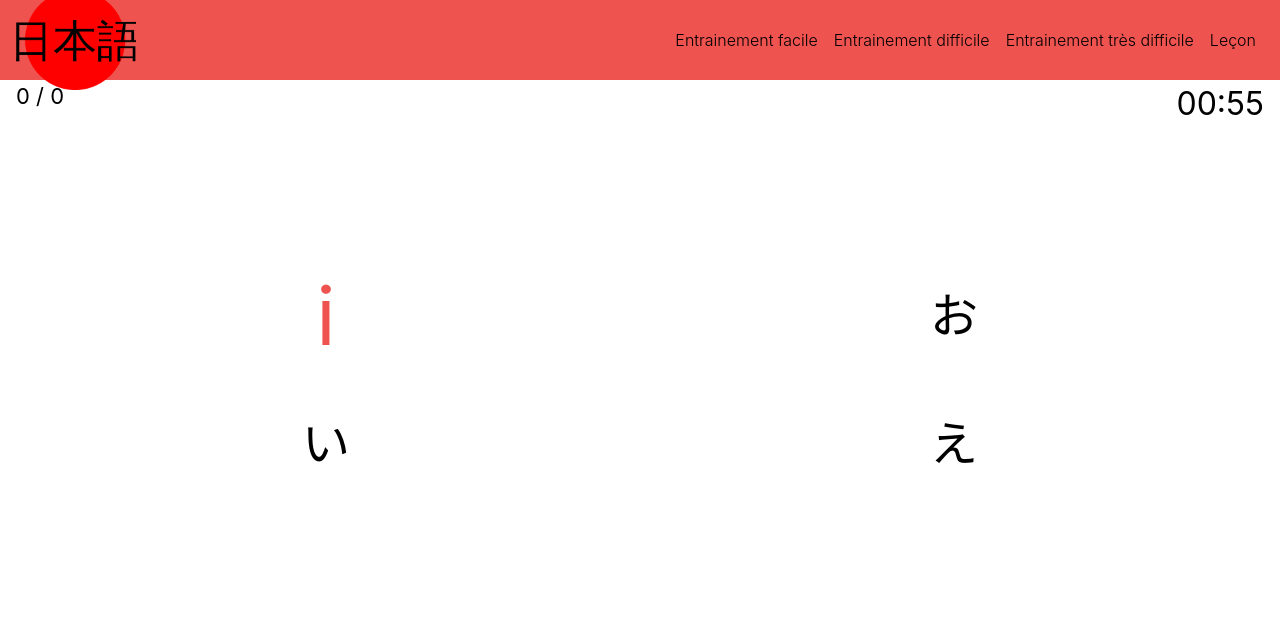
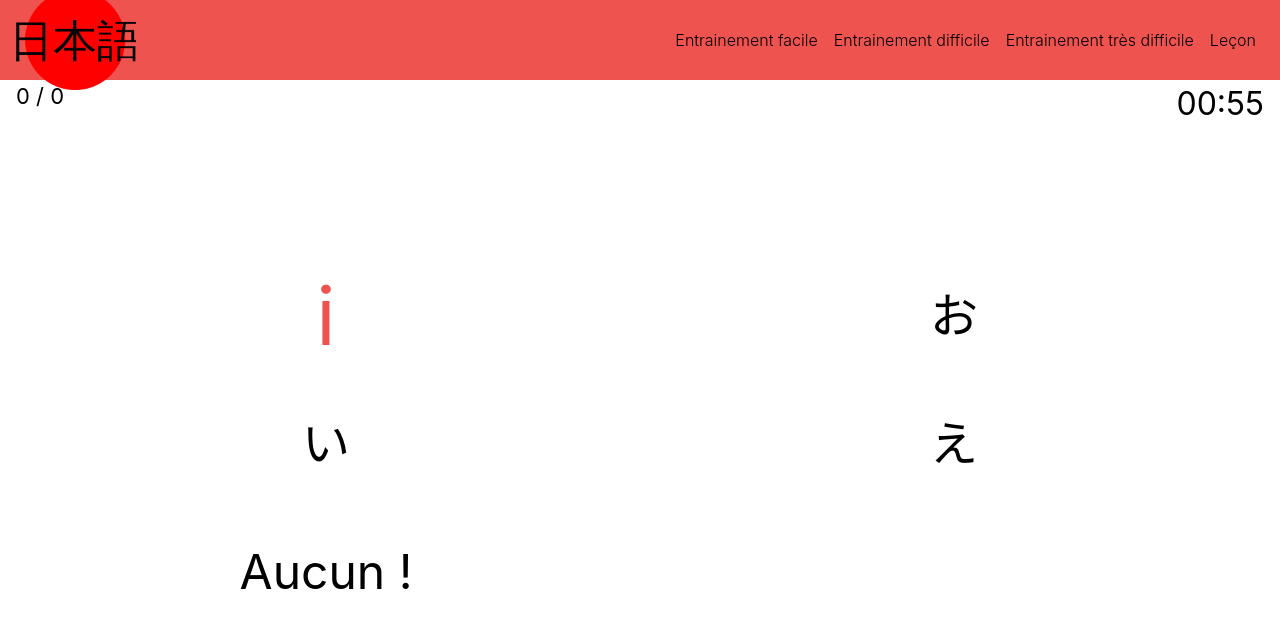
Before and after one commit to croulu/japanese, a React (Create React App) app: page /play in a window 1280 px wide. Shown: the top 628 px of the page. Built offline with nearby package versions, Linux system fonts and the light colour scheme.

Commit message:
proposal "aucun" ok

```diff
--- a/src/component/PlayLesson/PlayItem.tsx
+++ b/src/component/PlayLesson/PlayItem.tsx
@@ -5,6 +5,8 @@ import {Syllable} from "../../domain/Syllable";
 import {Practice} from "../../domain/Practice";
 import {Statistics} from "./Statistics";
 import {CountdownTimer} from "./CountdownTimer";
+import {GuessSyllable} from "../../domain/GuessSyllable";
+import {ProposalNoneOfAbove} from "./ProposalNoneOfAbove";
 
 export const PlayItem = (props: { practice:Practice, level:string }) => {
     const { practice, level } = props;
@@ -34,10 +36,25 @@ export const PlayItem = (props: { practice:Practice, level:string }) => {
         }
     }
 
+    const handleProposalExcludedClick = (syllableToGuess:GuessSyllable) => {
+        if (isCountdowntimer) {
+            const isValid:boolean = syllableToGuess.isGoodAnswerExcluded();
+            setIsChoiceValid(isValid);
+            if (isValid) setSuccess(practice.saveSuccess());
+            setTotalPlay(practice.saveTotalPlay())
+            setTimeout(() => {
+                setIsChoiceValid(undefined);
+                setSyllableToGuess(practice.next());
+            }, 1000);
+        }
+    }
+
     const handleOnTimeout = () => {
         setIsCountdowntimer(false);
         setInformations("fini !");
     };
+
+    // TODO logique métier à enlever dans le rendu du composant
 
     return (
         <div>
@@ -49,12 +66,19 @@ export const PlayItem = (props: { practice:Practice, level:string }) => {
             <div className="playKana">
                 <div className="playItemKana">{syllableToGuess.useDisplay()}</div>
                 {
-                    syllableToGuess.proposals.map((syllable:Syllable) =>
-                            <Proposal key={syllable.id}
-                                      syllable={syllable}
-                                      isKanaToGuess={syllableToGuess.isKanaToGuess}
-                                      handleClick={handleProposalClick}
-                                      level={level} />)
+                    syllableToGuess.proposals.map((syllable: Syllable) =>
+                        <Proposal key={syllable.id}
+                                  syllable={syllable}
+                                  isKanaToGuess={syllableToGuess.isKanaToGuess}
+                                  handleClick={handleProposalClick}
+                                  level={level} />)
+                }
+                {
+                    (level !== "facile" && level !== "difficile")
+                    ? <div><ProposalNoneOfAbove
+                        key="none" syllableToGuess={syllableToGuess}
+                        handleClick={handleProposalExcludedClick}/></div>
+                    : <div></div>
                 }
             </div>
         </div>
--- /dev/null
+++ b/src/component/PlayLesson/ProposalNoneOfAbove.tsx
@@ -0,0 +1,16 @@
+import React from "react";
+import {GuessSyllable} from "../../domain/GuessSyllable";
+
+export const ProposalNoneOfAbove = (props: { syllableToGuess:GuessSyllable, handleClick:(syllable: GuessSyllable)=>void }) => {
+    const { syllableToGuess, handleClick } = props;
+
+    const displayProposal:string = "Aucun !";
+
+    return (
+        <div className="playKanaChoiceItem">
+            <div> <a onClick={() => handleClick(syllableToGuess)}>
+                {displayProposal}
+            </a></div>
+        </div>
+    );
+};
--- a/src/domain/Practice.ts
+++ b/src/domain/Practice.ts
@@ -9,7 +9,6 @@ export class Practice {
     syllablesWholeSet:Array<Syllable>;
     level:string;
     syllablesOneSet:Array<Syllable>;
-
     success:number;
     totalPlay:number;
 
```
Also changed, not shown: src/domain/GuessSyllable.ts (+0 -9 lines), public/index.css (line endings or trailing spaces), src/component/PlayLesson/Proposal.tsx (line endings or trailing spaces).
